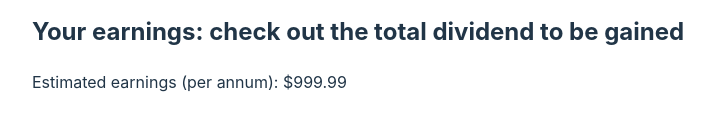
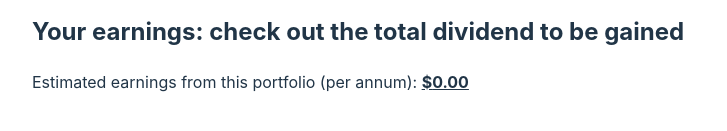
Before and after one commit to justintea/MoniePlant, a React (Vite) app: page /stockpicker in a window 1280 px wide. Shown: the part 593-724 px from the top of the page, without its empty margins (276-1003 px from the left). Built offline with nearby package versions, Linux system fonts and the light colour scheme; no server answers.

Commit message:
20231221_p2_Estimated earnings section logic, render, styling, completed

```diff
--- a/src/pages/stockpickerpage/Airtable.jsx
+++ b/src/pages/stockpickerpage/Airtable.jsx
@@ -1,6 +1,7 @@
 import { useState, useEffect } from "react";
 import debug from 'debug';
 import Portfolio from "./Portfolio";
+import EstEarnings from "./EstEarnings";
 const log = debug('proj2:pages:project2');
 
 
@@ -29,7 +30,7 @@ setPosition(inputPosition);
 console.log('position state is: ',position);
 }
 
-inputPosition = Number(position);
+inputPosition = Number(position);           // you need to understand what can be passed, what cannot
 //=================================================================================
 //* Create
 
@@ -42,12 +43,10 @@ inputPosition = Number(position);
                         "ticker": ticker,
                         "price": price,
                         "position": inputPosition,
-                        // "position": position?.[0],
                         "Dividend_amount": div,
                         "Payout_frequency": freq,
                         "Computed_unitannum": div*freq,
                         "Computed_grossannum": inputPosition * div * freq,
-                        // "Computed_grossannum": position?.[0]*div*freq,
 
                     },
                 };
@@ -103,6 +102,19 @@ inputPosition = Number(position);
 
 const handleUpdate = () => {
 
+  // value from the label
+  //needs a body with ${}
+  // then the basic structure...
+  // how to get the id though?
+
+
+
+
+
+
+
+
+
 
 }
 //=================================================================================
@@ -116,10 +128,11 @@ return (
     </label>
     <br></br>
 
-    {/* {<Portfolio stocksDB={stocksDB} setstocksDB={setstocksDB} token={token} />} */}
     </>
 );
 } //end of Airtable
+
+{/* {<Portfolio stocksDB={stocksDB} setstocksDB={setstocksDB} token={token} />} */ }
 
 
 {/* <button onClick={handleCreate}>Create</button>
--- a/src/pages/stockpickerpage/EstEarnings.jsx
+++ b/src/pages/stockpickerpage/EstEarnings.jsx
@@ -1,9 +1,38 @@
-export default function EstEarnings() {
+export default function EstEarnings({stocksDB}) {
+
+const earnings = stocksDB.reduce((earningsSumInStockObjects, obj) => {
+
+    // console.log(obj.fields.position);
+    // console.log(obj.fields.Dividend_amount);
+    // console.log(obj.fields.Payout_frequency);
+    // console.log(earningsSumInStockObjects);
+
+    earningsSumInStockObjects += (obj.fields.position * obj.fields.Dividend_amount * obj.fields.Payout_frequency);
+    console.log(earningsSumInStockObjects);
+
+return earningsSumInStockObjects;
+},0);
+
+const finalEarnings = (Math.round(earnings * 100) / 100).toFixed(2);
+//number to 2dp. courtesy of Stackoverflow, https://stackoverflow.com/questions/6134039/format-number-to-always-show-2-decimal-places
+
+// console.log(earnings);
+// console.log(finalEarnings);
+// console.log('stocksDB: ',stocksDB);
 
     return(
 <>
 <h2>Your earnings: check out the total dividend to be gained</h2>
-<p>Estimated earnings (per annum): $999.99</p>
+{/* <p>Estimated earnings (per annum): $999.99</p> */}
+<p>Estimated earnings from this portfolio (per annum): <span style={{fontWeight: 'bold', textDecoration: 'underline'}}>${finalEarnings}</span> </p>
+
 </>
     );
 }
+
+{/* <p style={{fontStyle: 'italic'}}></p> */}
+
+//* break down the logic to bitesize...
+// access Airtable
+// access each object's Computegrossannum
+// do a reduce func?
--- a/src/pages/stockpickerpage/StockPickerPage.jsx
+++ b/src/pages/stockpickerpage/StockPickerPage.jsx
@@ -110,7 +110,7 @@ export default function StockPickerPage() {
       {/* <Portfolio /> */}
 
       <Portfolio stocksDB={stocksDB} setstocksDB={setstocksDB} token={token} />
-      <EstEarnings />
+      <EstEarnings stocksDB={stocksDB} />
 
     </>
 
```
